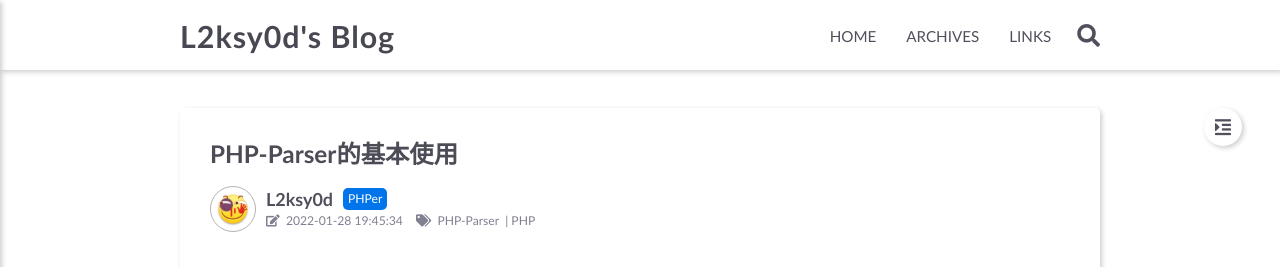
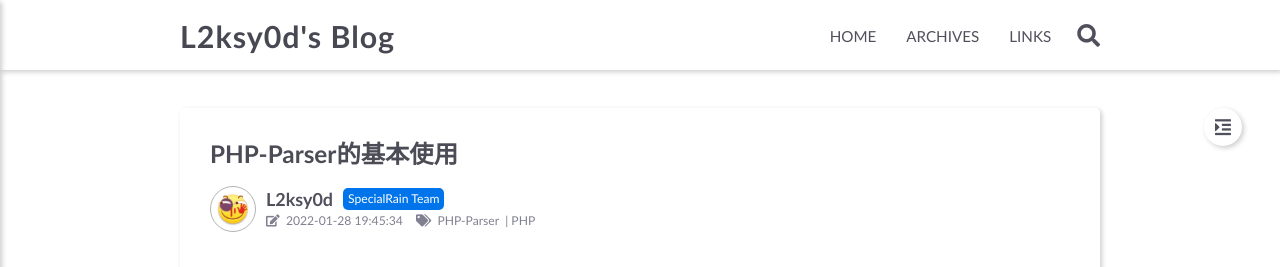
Before and after one commit to rainsec/rainsec.github.io, a plain HTML site: page 2022/01/28/PHP-Parser/index.html in a window 1280 px wide. Shown: the top 267 px of the page. Drawn offline with Linux system fonts and the light colour scheme.

Commit message:
Site updated: 2022-02-22 11:50:51

```diff
--- a/2022/01/28/PHP-Parser/index.html
+++ b/2022/01/28/PHP-Parser/index.html
@@ -151,7 +151,7 @@
                     <div class="author">
                         <span class="name">L2ksy0d</span>
 
-                            <span class="author-label">PHPer</span>
+                            <span class="author-label">SpecialRain Team</span>
 
                     </div>
                     <div class="meta-info">
```
Also changed, not shown: 2022/02/10/毕业设计の想法/index.html (+1 -1 lines), 2022/02/22/PHP_deobf源码分析/index.html (+1 -1 lines), 2022/02/22/W9scan源码分析/index.html (+1 -1 lines).
